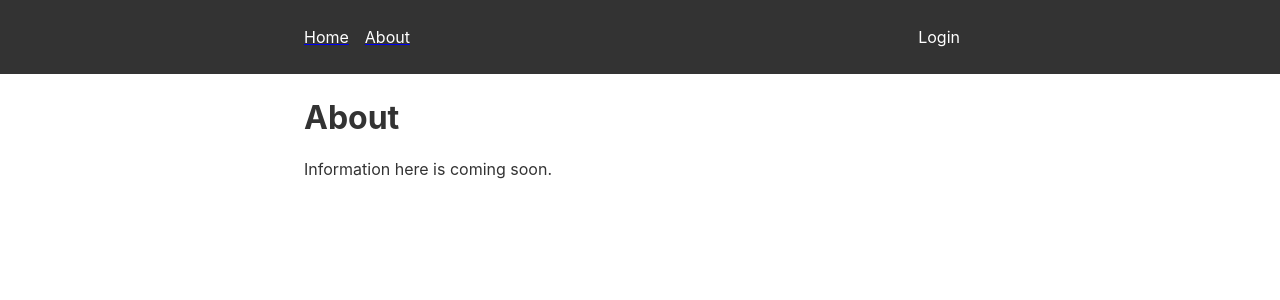
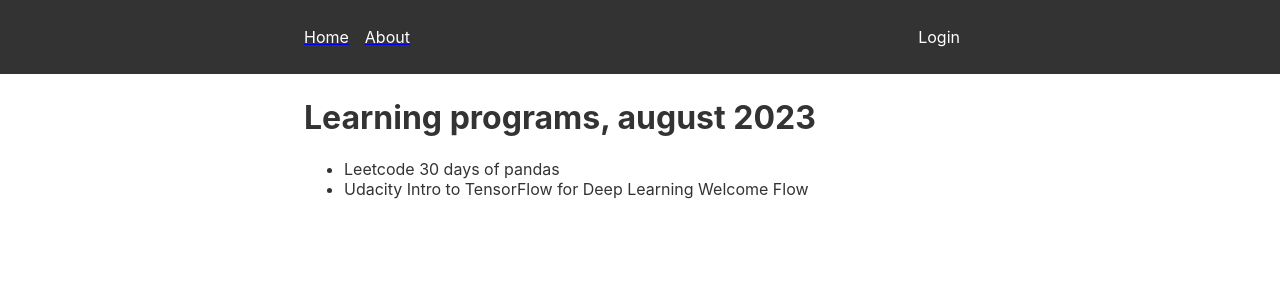
Before and after one commit to Human-Coop/auth0-app, a Next.js app: page /about in a window 1280 px wide. Shown: the top 300 px of the page. Built offline with nearby package versions, Linux system fonts and the light colour scheme; no server answers.

Commit message:
Update about.js
nonsense

```diff
--- a/pages/about.js
+++ b/pages/about.js
@@ -6,10 +6,11 @@
 
   return (
     <Layout user={user} loading={loading}>
-      <h1>About</h1>
-      <p>
-        Information here is coming soon.
-      </p>
+      <h1>Learning programs, august 2023</h1>
+      <ul>
+        <li>Leetcode 30 days of pandas</li>
+        <li>Udacity Intro to TensorFlow for Deep Learning Welcome Flow</li>
+      </ul>
     </Layout>
   )
 }
```
